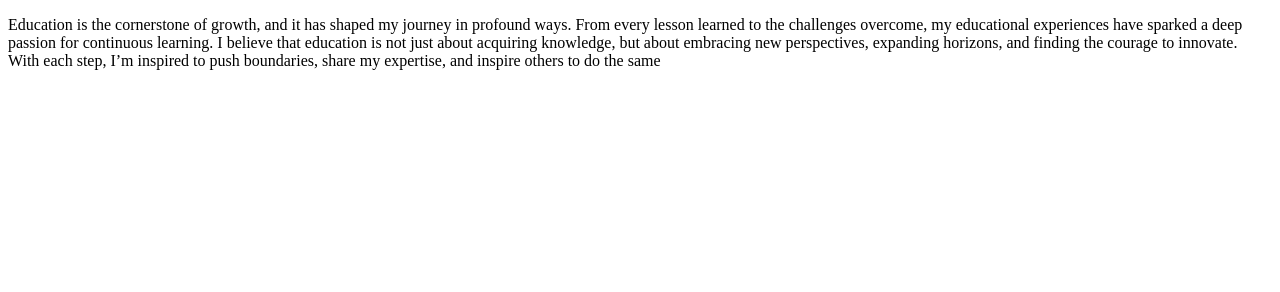
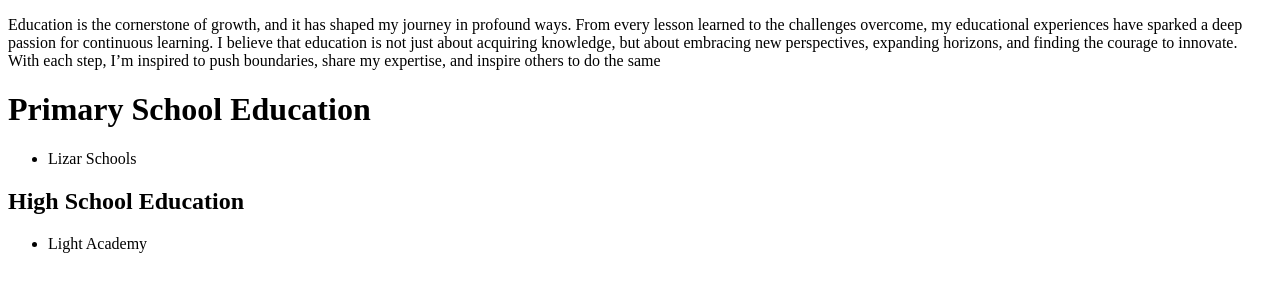
Before and after one commit to Elvis-7-code/Education, a plain HTML site: page index.html in a window 1280 px wide. Drawn offline with Linux system fonts and the light colour scheme.

Commit message:
added changes

```diff
--- a/index.html
+++ b/index.html
@@ -7,5 +7,14 @@
 </head>
 <body>
     <p>Education is the cornerstone of growth, and it has shaped my journey in profound ways. From every lesson learned to the challenges overcome, my educational experiences have sparked a deep passion for continuous learning. I believe that education is not just about acquiring knowledge, but about embracing new perspectives, expanding horizons, and finding the courage to innovate. With each step, I’m inspired to push boundaries, share my expertise, and inspire others to do the same</p>
+    <h1>Primary School Education</h1>
+    <ul>
+        <li>Lizar Schools</li>
+    </ul>
+
+    <h2>High School Education</h2>
+    <ul>
+        <li>Light Academy</li>
+    </ul>
 </body>
 </html>
```
